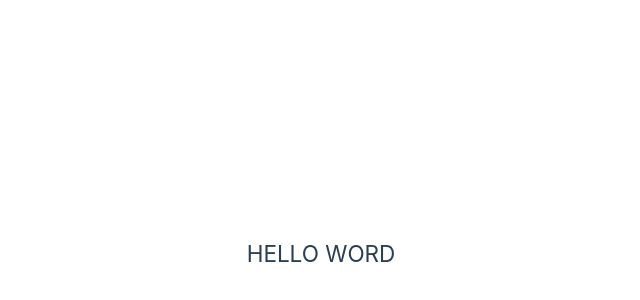
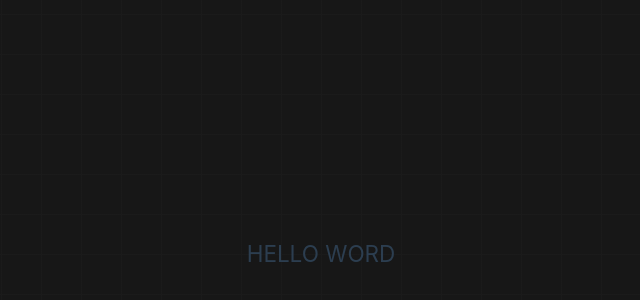
Before and after one commit to sb4ss/clientes-vue, a Vue app: page / in a window 1280 px wide. Shown: the part 146-446 px from the top of the page, without its empty margins (319-959 px from the left). Built offline with nearby package versions, Linux system fonts and the light colour scheme.

Commit message:
[ADD}Patron de fondo

```diff
--- a/src/assets/base.css
+++ b/src/assets/base.css
@@ -62,25 +62,25 @@ body {
   min-height: 100vh;
   color: var(--color-text);
   background: var(--color-background);
-  transition:
-    color 0.5s,
-    background-color 0.5s;
+  transition: color 0.5s, background-color 0.5s;
   line-height: 1.6;
-  font-family:
-    Inter,
-    -apple-system,
-    BlinkMacSystemFont,
-    'Segoe UI',
-    Roboto,
-    Oxygen,
-    Ubuntu,
-    Cantarell,
-    'Fira Sans',
-    'Droid Sans',
-    'Helvetica Neue',
+  font-family: Inter, -apple-system, BlinkMacSystemFont, "Segoe UI", Roboto,
+    Oxygen, Ubuntu, Cantarell, "Fira Sans", "Droid Sans", "Helvetica Neue",
     sans-serif;
   font-size: 15px;
   text-rendering: optimizeLegibility;
   -webkit-font-smoothing: antialiased;
   -moz-osx-font-smoothing: grayscale;
 }
+
+body {
+  --s: 200px; /* Controla el tamaño */
+  --c1: #1b1b1bfb;
+  --c2: #0f0f0ff6;
+
+  --_g: #0000 90deg, var(--c1) 0;
+  background: conic-gradient(from 90deg at 1px 1px, var(--_g)),
+    conic-gradient(from 90deg at 1px 1px, var(--_g)), var(--c2);
+  background-size: var(--s) var(--s), calc(var(--s) / 5) calc(var(--s) / 5);
+  background-blend-mode: lighten; /* Hace que el color más claro resalte */
+}
```
